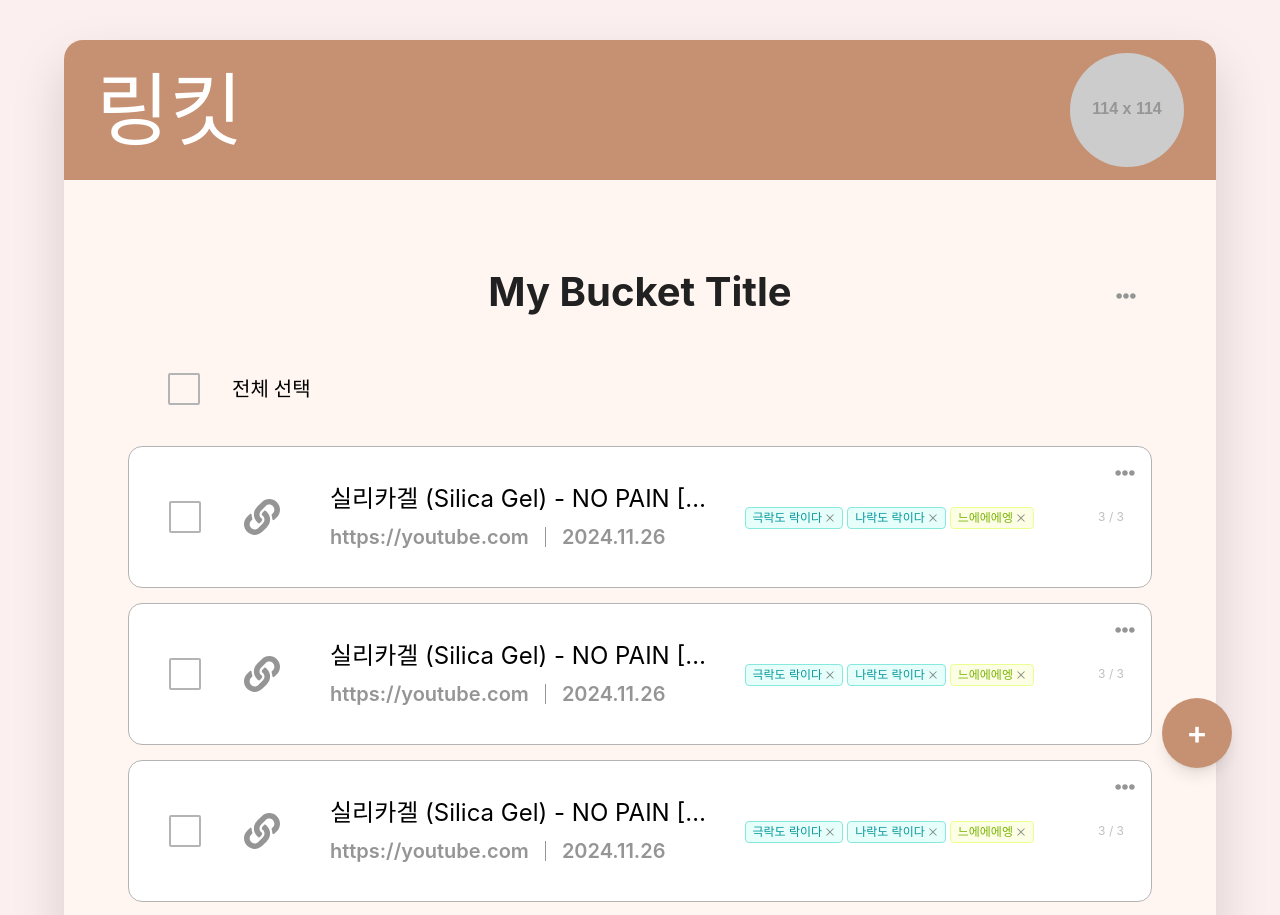
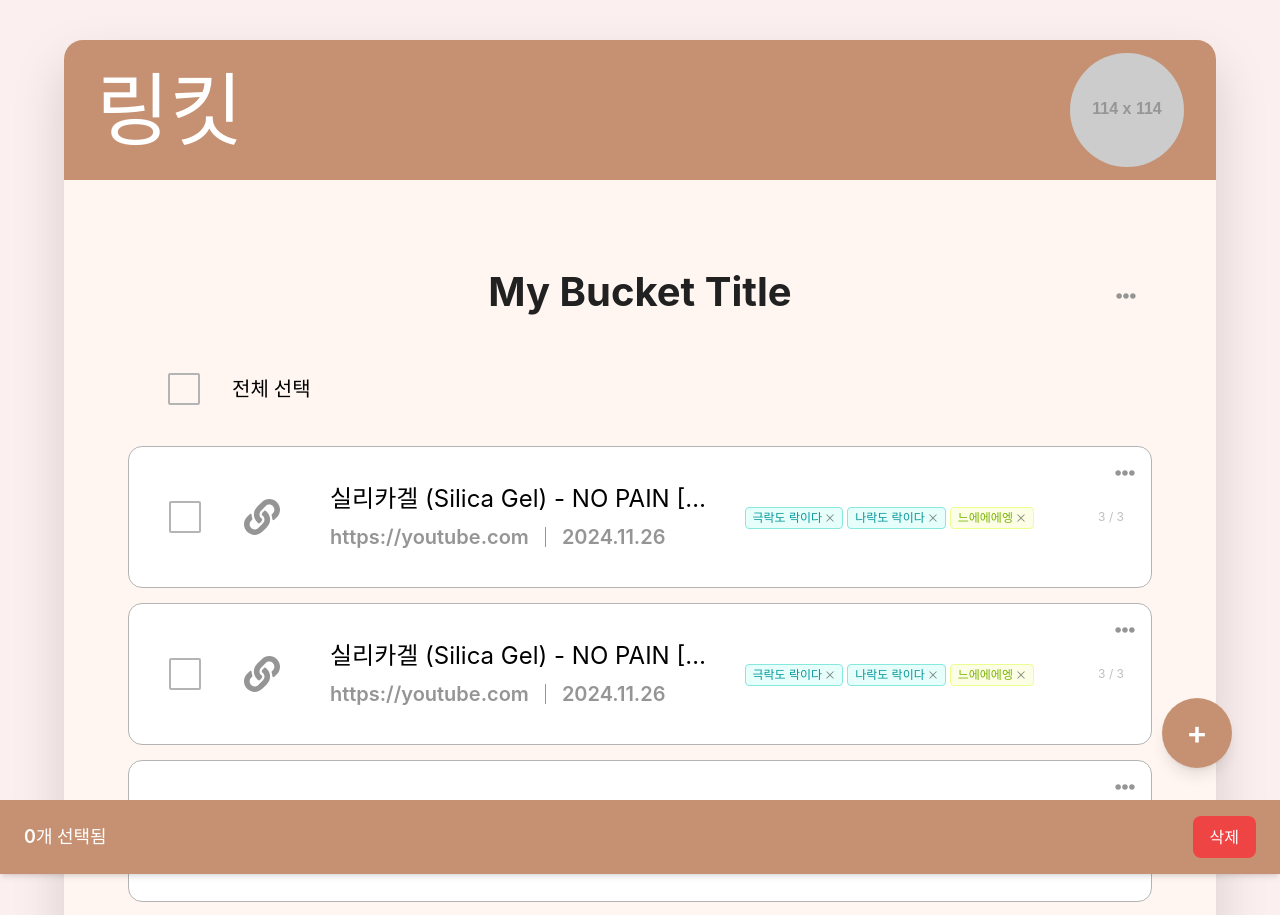
Before and after one commit to animal-squad/project-s-FE, a React (Vite) app: page / in a window 1280 px wide. Shown: the top 915 px of the page. Built offline with nearby package versions, Linux system fonts and the light colour scheme.

Commit message:
UI 개선 : 바구니 내부 페이지
- 삭제 UI 추가

#120

```diff
--- a/src/components/NewComponent/Bucket_InsideVIew.tsx
+++ b/src/components/NewComponent/Bucket_InsideVIew.tsx
@@ -1,4 +1,4 @@
-import React, { useState } from "react";
+import React, { useState, useEffect } from "react";
 import { ConfigProvider, Pagination, Dropdown, Menu } from "antd";
 import { FaLink, FaEllipsisH } from "react-icons/fa";
 import NewHeader from "../../Layout/NewHeader";
@@ -21,6 +21,17 @@ const Bucket_Gridview = () => {
   const [checkedItems, setCheckedItems] = useState<boolean[]>(
     new Array(bucketData.length).fill(false)
   );
+
+  // 상단 네비게이션 바 표시 상태
+  const [showNavBar, setShowNavBar] = useState(false);
+
+  // 체크된 항목 수 계산
+  const checkedCount = checkedItems.filter((item) => item).length;
+
+  // 체크박스 상태 변화 감지
+  useEffect(() => {
+    setShowNavBar(checkedItems.some((item) => item));
+  }, [checkedItems]);
 
   // 전체 선택 체크박스의 상태
   const isAllSelected = checkedItems.every((item) => item);
@@ -112,6 +123,23 @@ const Bucket_Gridview = () => {
   return (
     <div className="absolute top-0 left-0 w-full bg-[#fcefef] z-0 h-[2139px]">
       {/* Border */}
+      <div
+        className={`fixed bottom-0 left-0 w-full bg-[#c69172] shadow-md transition-transform duration-300 z-50 ${
+          showNavBar ? "translate-y-0" : "translate-y-full"
+        }`}
+      >
+        <div className="flex items-center justify-between px-6 py-4">
+          <span className="text-lg text-white font-semibold">{checkedCount}개 선택됨</span>
+          <button
+            onClick={() => {
+              setCheckedItems(new Array(bucketData.length).fill(false));
+            }}
+            className="px-4 py-2 bg-red-500 text-white rounded-lg"
+          >
+            삭제
+          </button>
+        </div>
+      </div>
       <div
         className="h-[2059px] absolute bg-[#fff6f1] rounded-[19px] mt-10 drop-shadow-2xl"
         style={{
```
